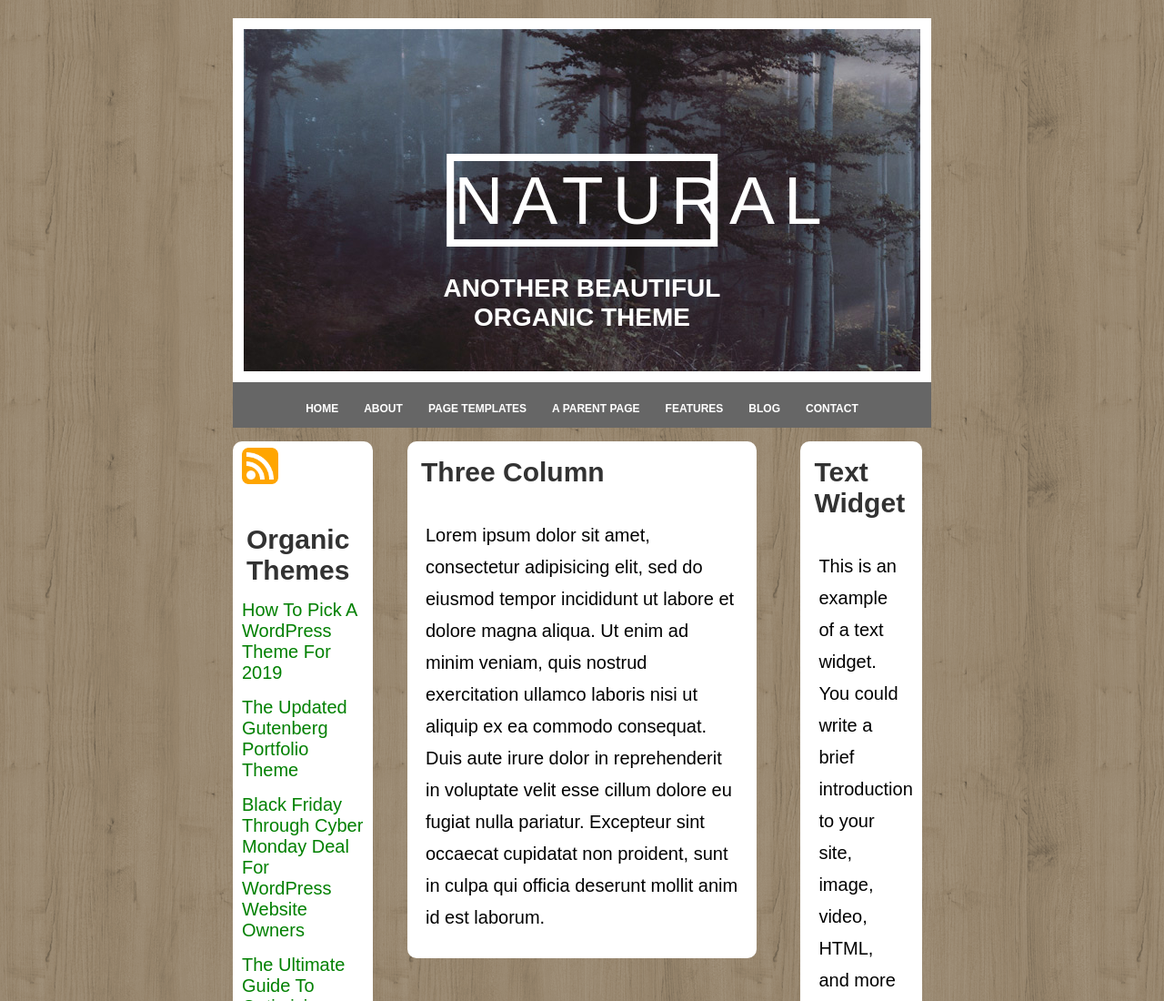
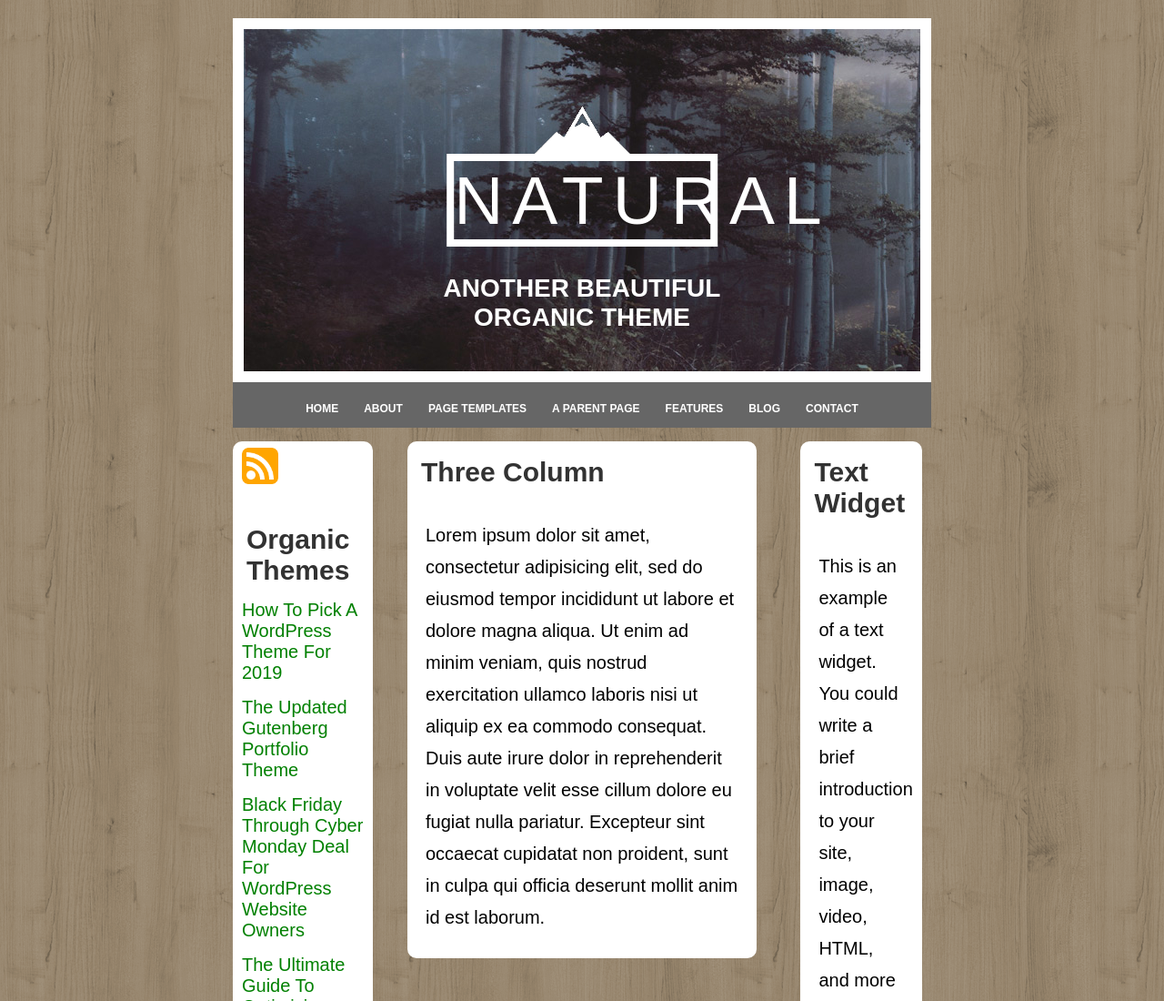
Before and after one commit to MrCresc/htmlcss-wp, a plain HTML site: page index.html in a window 1280 px wide. Shown: the top 1100 px of the page at 91% size. Drawn offline with Linux system fonts and the light colour scheme.

Commit message:
Aggiunti commenti e aggiunto png montagne logo

```diff
--- a/css/style.css
+++ b/css/style.css
@@ -19,6 +19,7 @@ body {
 }
 /* Proprietà container */
 
+/* Proprietà logo */
 .logo {
   position: relative;
   margin-top: 20px;
@@ -28,7 +29,21 @@ body {
   height: 400px;
   border: 12px solid white;
 }
+/* Fine Proprietà logo */
 
+/* Proprietà logo montagne */
+.montagne {
+  background-image: url(../img/montagne.png);
+  width: 120px;
+  height: 56px;
+  position: absolute;
+  top: 29%;
+  left: 50%;
+  transform: translate(-50%, -50%);
+}
+/* Fine Proprietà logo montagne */
+
+/* Proprietà titolo */
 .titolo {
   position: absolute;
   top: 50%;
@@ -50,7 +65,9 @@ h3.titolo {
   font-size: 28px;
   font-family: sans-serif;
 }
+/* Fine Proprietà titolo */
 
+/* Proprietà barra*/
 .bar {
   background-color: rgb(102, 102, 102);
   height: 50px;
@@ -70,6 +87,7 @@ h3.titolo {
   font-family: arial;
   font-weight: bold;
 }
+/* Fine Proprietà barra*/
 
 /* Proprietà Main */
 main::after {
@@ -79,13 +97,16 @@ main::after {
 }
 /* Fine Proprietà Main */
 
+/* Proprietà generali colonne */
 .col {
   float: left;
   background-color: white;
   padding: 7px 10px;
   border-radius: 10px;
 }
+/* Fine Proprietà generali colonne */
 
+/* Proprietà colonna sinistra */
 .col.sinistra {
   margin-top: 15px;
   width: 20%;
@@ -114,7 +135,9 @@ img {
   font-family: arial;
   padding-bottom: 15px;
 }
+/* Fine Proprietà colonna sinistra */
 
+/* Proprietà colonna centrale */
 .col.centrale {
   width: 50%;
   margin: 15px 5%;
@@ -126,7 +149,9 @@ img {
   font-family: arial;
   line-height: 35px;
 }
+/* Fine Proprietà colonna centrale */
 
+/* Proprietà colonna destra */
 .col.destra {
   background-color: inherit;
   float: right;
@@ -141,7 +166,9 @@ img {
   padding: 7px 10px;
   border-radius: 10px;
 }
+/* Fine Proprietà colonna destra */
 
+/* Footer */
 .footer {
   margin-top: 40px;
   background-color: white;
@@ -169,3 +196,4 @@ img {
   margin: 20px 50px 20px;
   padding: 0 100px;
 }
+/* Fine Footer */
--- a/index.html
+++ b/index.html
@@ -11,12 +11,18 @@
     <!-- Container -->
     <div class="container">
 
+      <!-- Header -->
       <header>
+
+        <!-- Logo -->
         <div class="logo">
+          <div class="montagne"></div>
             <h1 class="titolo">NATURAL</h1>
             <h3 class="titolo">ANOTHER BEAUTIFUL ORGANIC THEME</h3>
         </div>
+        <!-- Fine Logo -->
 
+        <!-- Barra Menù -->
         <div class="bar">
           <ul class="menu">
             <li>HOME</li>
@@ -28,10 +34,15 @@
             <li>CONTACT</li>
           </ul>
         </div>
+        <!-- Fine Barra Menù -->
 
       </header>
+      <!-- Fine Header -->
 
+      <!-- Main -->
       <main>
+
+        <!-- Colonna sinistra -->
         <div class="col sinistra">
           <img src="img/rss-icon.png" alt="Icona Feed RSS" width="40px">
           <h2 class="sottotitoli">Organic <br>Themes</h2>
@@ -43,7 +54,9 @@
               <li>A Better WordPress Page Builder - Organic Builder Widgets Pro</li>
             </ul>
         </div>
+        <!-- Fine Colonna sinistra -->
 
+        <!-- Colonna centrale -->
         <div class="col centrale">
           <h2 class="sottotitoli"> Three Column </h2>
           <p id="lorem">Lorem ipsum dolor sit amet, consectetur adipisicing elit,
@@ -56,8 +69,12 @@
             sunt in culpa qui officia deserunt mollit anim id est laborum.
           </p>
         </div>
+        <!-- Fine Colonna centrale -->
 
+        <!-- Colonna destra -->
         <div class="col destra">
+
+          <!-- Sottocolonne -->
           <div class="sottocolonne">
             <h2 class="sottotitoli"> Text Widget </h2>
             <p id="lorem">This is an example of a text widget. You could write a brief
@@ -81,9 +98,15 @@
               It's pretty handy!
             </p>
           </div>
+          <!-- Fine Sottocolonne -->
+
         </div>
+        <!-- Fine Colonna destra -->
+
       </main>
+      <!-- Fine Main -->
 
+      <!-- Footer -->
       <footer>
         <div class="footer">
           <p>Pagina realizzata da Pinco Pallo</p>
@@ -94,6 +117,7 @@
           </div>
         </div>
       </footer>
+      <!-- Fine Footer -->
 
     </div>
     <!-- Fine Container -->
```
Also changed, not shown: img/montagne.png (added).
